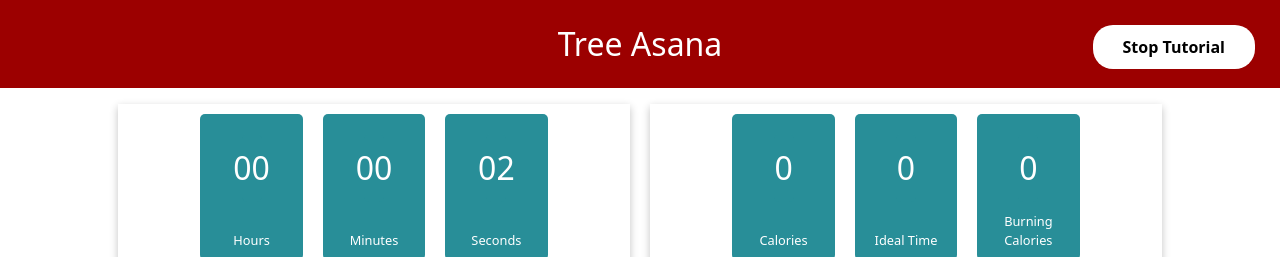
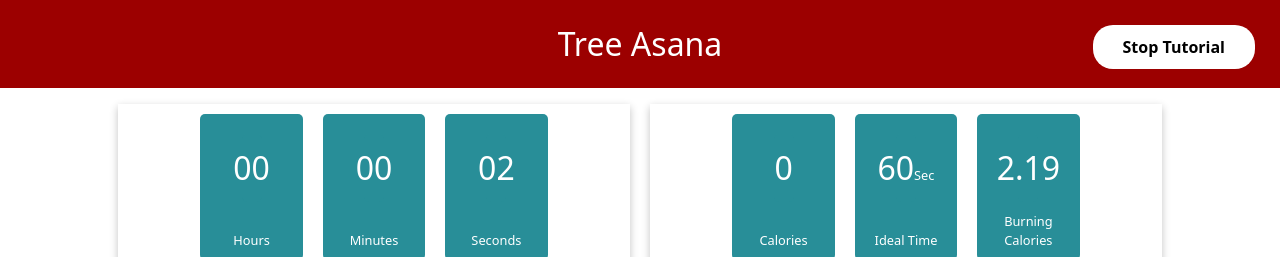
Before and after one commit to vennu-venu/asana-aesthetics, a Flask app: page /tutorial/tree in a window 1280 px wide. Shown: the top 257 px of the page. Run offline with Flask 3, Linux system fonts and the light colour scheme.

Commit message:
Ideal_time&calories

```diff
--- a/static/js/main.js
+++ b/static/js/main.js
@@ -111,6 +111,8 @@ const countdown = () => {
   }
 };
 
+
+
 const evaluate = () => {
   fetch("/get-selected-asana")
     .then((response) => {
@@ -164,6 +166,12 @@ const getCalories = () => {
       let weight = data.weight;
       let predicted_asana = data.predicted_asana;
       let METs = data.METs;
+      document.getElementById("ideal_time").innerHTML = "<span>"+asanaDurationInSec[selected_asana] + "<small>Sec</small></span>";
+      document.getElementById("ideal_calories_burnt").innerHTML = Number(
+          caloriesPerSec(weight, METs)*asanaDurationInSec[selected_asana]
+        ).toFixed(2) ;
+
+
       if (predicted_asana == selected_asana) {
         calories = Number(
           (
@@ -178,6 +186,14 @@ const getCalories = () => {
       console.log(error);
     });
 };
+
+asanaDurationInSec = {
+  'Downward Facing Dog':30,
+  'Goddess':60,
+  'Plank':30,
+  'Tree': 60,
+  'Warrior-2':60
+}
 
 let milliSeconds = 0;
 let seconds = 0;
@@ -195,6 +211,7 @@ let secondString = "";
 let minuteString = "";
 let hourString = "";
 
+
 document.getElementById("main").style.display = "none";
 
 setTimeout(function () {
--- a/templates/tutorial.html
+++ b/templates/tutorial.html
@@ -26,11 +26,11 @@
           <small id="calories-label">Calories</small>
         </div>
         <div>
-          <div id="calories" class="time_block">0</div>
+          <div id="ideal_time" class="time_block">0</div>
           <small id="calories-label">Ideal Time</small>
         </div>
         <div>
-          <div id="calories" class="time_block">0</div>
+          <div id="ideal_calories_burnt" class="time_block">0</div>
           <small id="calories-label">Burning Calories</small>
         </div>
       </div>
```
